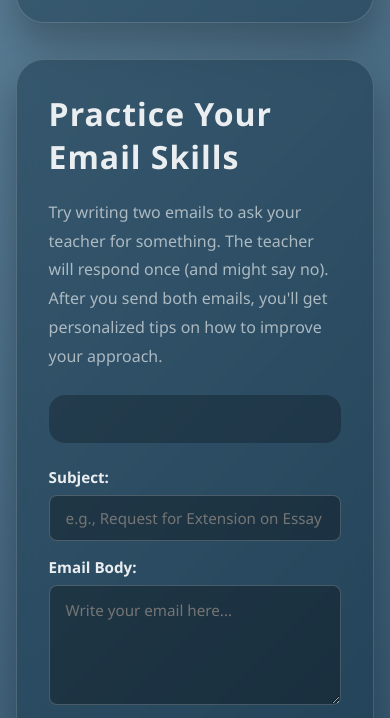
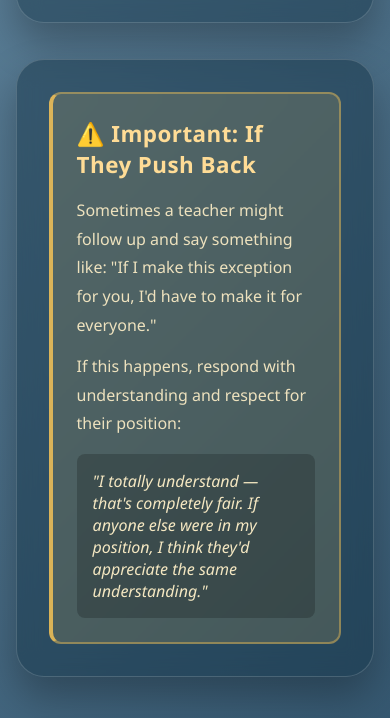
Before and after one commit to ellikale/personalwebsite-ellika, a plain HTML site: page public/h-w-resource.html in a window 390 px wide. Shown: the part 3070-3788 px from the top of the page. Drawn offline with Linux system fonts and the light colour scheme.

Commit message:
Improves layout and adds warning section
Refactors the layout to include a side-by-side container for the email practice section and a warning section, enhancing the user experience and visual appeal.

The warning section provides guidance and context and is made sticky for better visibility.
The chat section is made more flexible with `flex: 1` to take remaining space.
Adjusts margins and padding for better spacing and aesthetics.
Adds responsive styling to stack the sections on smaller screens.

```diff
--- a/public/h-w-resource.html
+++ b/public/h-w-resource.html
@@ -196,7 +196,7 @@
         border-left: 4px solid rgba(255, 200, 87, 0.8);
         padding: 24px;
         border-radius: 12px;
-        margin: 24px 0;
+        margin: 0;
       }
 
       .warning h3 {
@@ -219,14 +219,38 @@
         color: rgba(255, 240, 200, 0.95);
       }
 
-      .chat-section {
+      .side-by-side-container {
+        display: flex;
+        gap: 24px;
+        margin-bottom: 36px;
+        align-items: flex-start;
+      }
+
+      .warning-section {
+        flex: 0 0 320px;
         background: var(--panel);
         border: 1px solid rgba(255, 255, 255, 0.16);
         border-radius: 28px;
         padding: clamp(32px, 6vw, 48px);
         backdrop-filter: blur(12px);
         box-shadow: 0 20px 40px rgba(0, 0, 0, 0.28);
-        margin-bottom: 36px;
+        position: sticky;
+        top: 20px;
+      }
+
+      .chat-section {
+        display: block !important;
+        flex: 1;
+        background: var(--panel);
+        border: 1px solid rgba(255, 255, 255, 0.16);
+        border-radius: 28px;
+        padding: clamp(32px, 6vw, 48px);
+        backdrop-filter: blur(12px);
+        box-shadow: 0 20px 40px rgba(0, 0, 0, 0.28);
+        visibility: visible !important;
+        opacity: 1 !important;
+        min-height: 200px;
+        position: relative;
       }
 
       .chat-container {
@@ -435,6 +459,13 @@
         .chat-container {
           max-height: 400px;
         }
+        .side-by-side-container {
+          flex-direction: column;
+        }
+        .warning-section {
+          flex: 1;
+          position: static;
+        }
       }
     </style>
   </head>
@@ -503,6 +534,22 @@ Best,
         </div>
       </section>
 
+      <div class="side-by-side-container">
+        <section class="warning-section">
+          <div class="warning">
+            <h3>⚠️ Important: If They Push Back</h3>
+            <p>
+              Sometimes a teacher might follow up and say something like: "If I make this exception for you, I'd have to make it for everyone."
+            </p>
+            <p>
+              If this happens, respond with understanding and respect for their position:
+            </p>
+            <div class="response">
+              "I totally understand — that's completely fair. If anyone else were in my position, I think they'd appreciate the same understanding."
+            </div>
+          </div>
+        </section>
+
         <section class="chat-section">
           <h2>Practice Your Email Skills</h2>
           <p>
@@ -533,21 +580,7 @@ Best,
             <button class="reset-button" id="resetButton">Try Again</button>
           </div>
         </section>
-
-      <section>
-        <div class="warning">
-          <h3>⚠️ Important: If They Push Back</h3>
-          <p>
-            Sometimes a teacher might follow up and say something like: "If I make this exception for you, I'd have to make it for everyone."
-          </p>
-          <p>
-            If this happens, respond with understanding and respect for their position:
-          </p>
-          <div class="response">
-            "I totally understand — that's completely fair. If anyone else were in my position, I think they'd appreciate the same understanding."
       </div>
-        </div>
-      </section>
 
       <section>
         <h2>Bonus Tips</h2>
```
Lines whose indentation alone changed are shown as unchanged.
